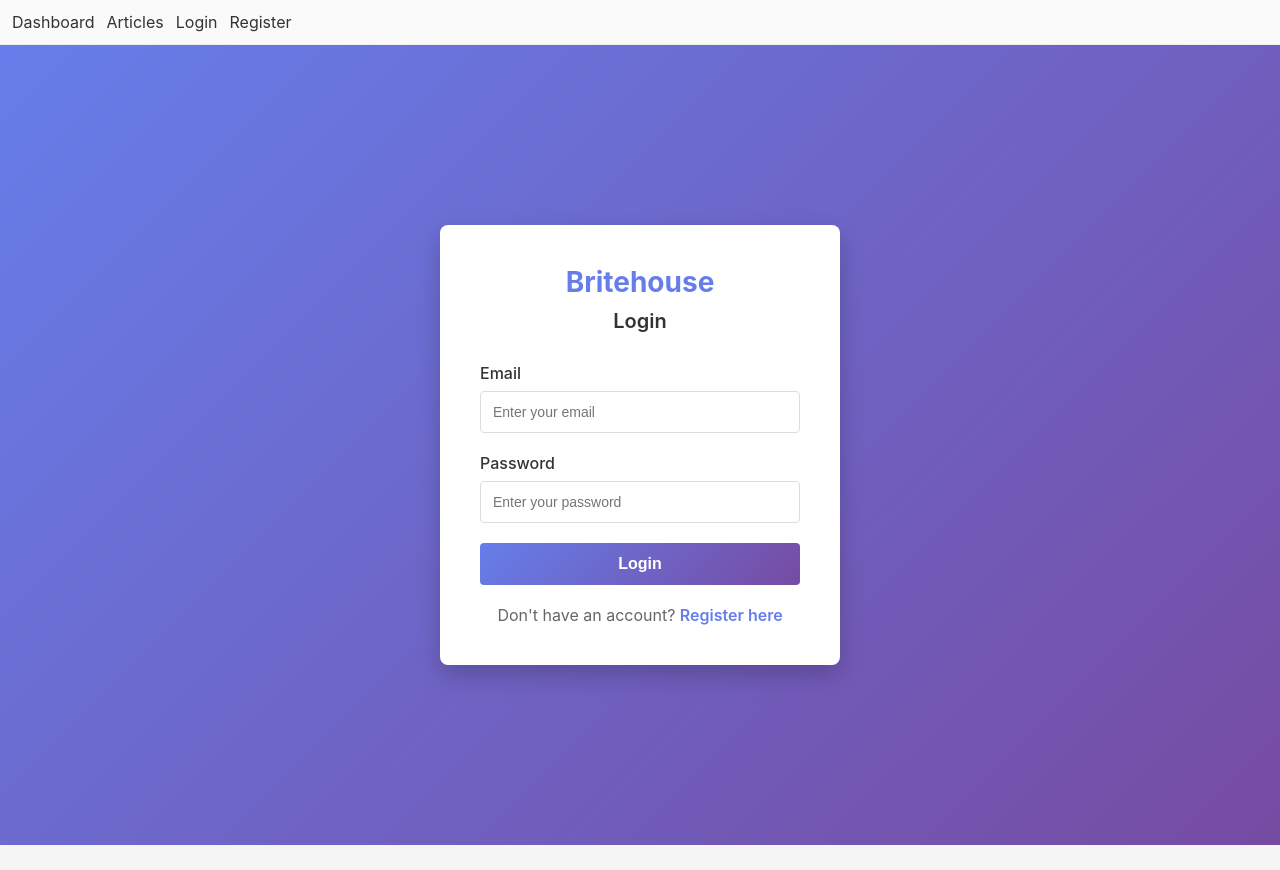
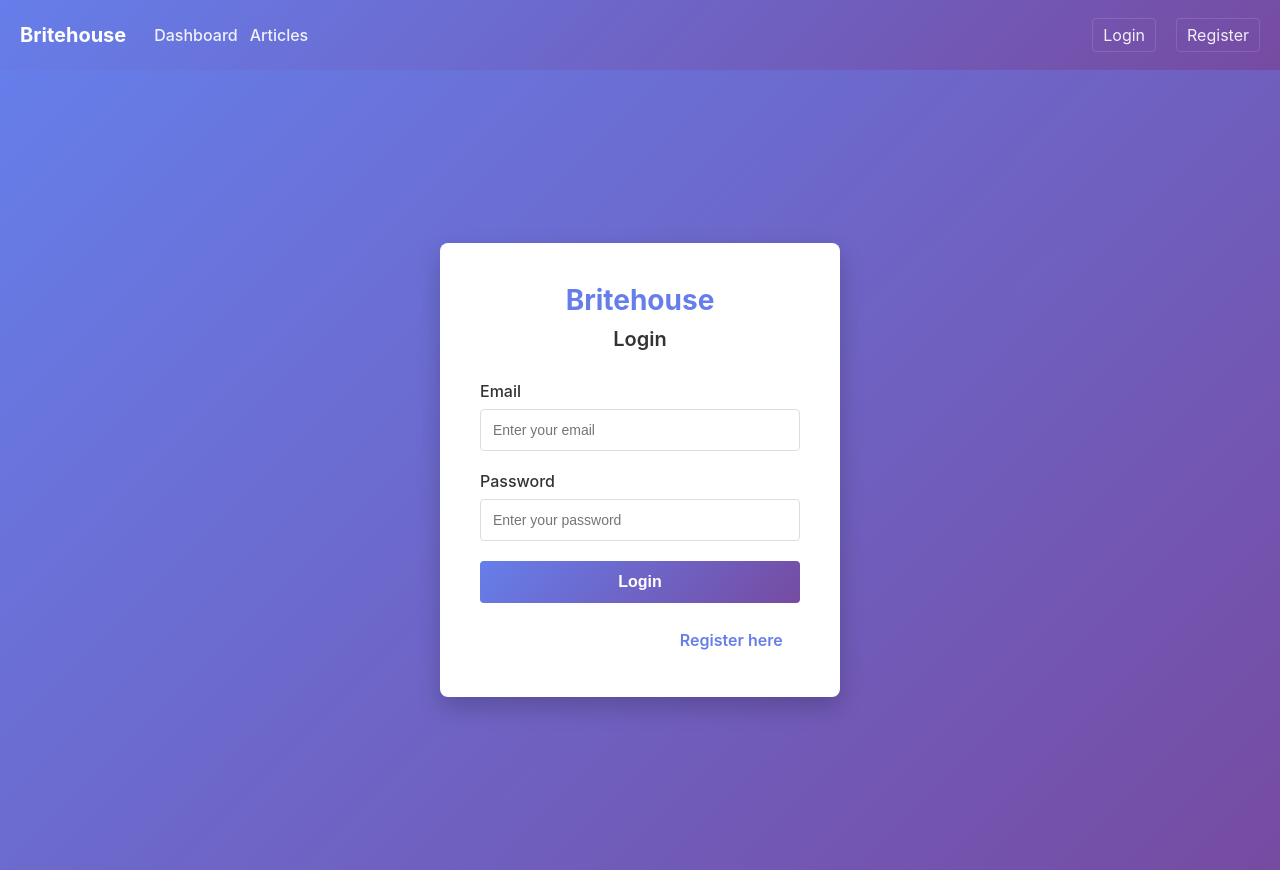
Before and after one commit to BrandonVanHeerden/BritehouseTest, a React (Create React App) app in the folder Front/: page /login in a window 1280 px wide. Before the commit the page ends 845 px from the top, so only its background shows below. Built offline with nearby package versions, Linux system fonts and the light colour scheme; no server answers.

Commit message:
Fix header styling

```diff
--- a/Front/src/App.js
+++ b/Front/src/App.js
@@ -7,6 +7,7 @@ import Register from './pages/Register';
 import Dashboard from './pages/Dashboard';
 import Articles from './pages/Articles';
 import './App.css';
+import './components/Header.css';
 import useAuth from './hooks/useAuth';
 
 function App() {
@@ -43,25 +44,39 @@ function App() {
 }
 
 function HeaderNav() {
-  const { isAuthenticated, logout } = useAuth();
+  const { isAuthenticated, logout, user } = useAuth();
+
+  const handleLogout = () => {
+    logout();
+    window.location.href = '/login';
+  };
 
   return (
-    <header className="app-header">
-      <nav>
-        <Link to="/">Dashboard</Link>
-        <Link to="/articles">Articles</Link>
+    <nav className="navbar">
+      <div className="navbar-brand">
+        <h1>Britehouse</h1>
+        <div className="nav-links">
+          <Link to="/">Dashboard</Link>
+          <Link to="/articles">Articles</Link>
+        </div>
+      </div>
+
+      <div className="navbar-menu">
         {isAuthenticated ? (
-          <button onClick={() => { logout(); window.location.href = '/login'; }} style={{ marginLeft: 8 }}>
-            Logout
-          </button>
+          <>
+            <span className="user-name">Welcome, {user?.email || user?.userId || 'user'}!</span>
+            <button className="logout-btn" onClick={handleLogout}>
+              Logout
+            </button>
+          </>
         ) : (
           <>
-            <Link to="/login">Login</Link>
-            <Link to="/register">Register</Link>
+            <Link to="/login" className="login-link">Login</Link>
+            <Link to="/register" className="register-link">Register</Link>
           </>
         )}
-      </nav>
-    </header>
+      </div>
+    </nav>
   );
 }
 
--- /dev/null
+++ b/Front/src/components/Header.css
@@ -0,0 +1,72 @@
+/* Shared header styles copied from Dashboard navbar */
+.navbar {
+  background: linear-gradient(135deg, #667eea 0%, #764ba2 100%);
+  color: white;
+  padding: 0 20px;
+  display: flex;
+  justify-content: space-between;
+  align-items: center;
+  box-shadow: 0 2px 4px rgba(0, 0, 0, 0.1);
+  height: 70px;
+}
+
+.navbar-brand {
+  display: flex;
+  align-items: center;
+  gap: 16px;
+}
+
+.navbar-brand h1 {
+  margin: 0;
+  font-size: 20px;
+}
+
+.nav-links a {
+  color: rgba(255,255,255,0.9);
+  margin-left: 12px;
+  text-decoration: none;
+  font-weight: 500;
+}
+
+.nav-links a:hover {
+  text-decoration: underline;
+}
+
+.navbar-menu {
+  display: flex;
+  gap: 20px;
+  align-items: center;
+}
+
+.user-name {
+  font-size: 14px;
+}
+
+.logout-btn {
+  background: rgba(255, 255, 255, 0.2);
+  color: white;
+  border: 1px solid white;
+  padding: 8px 16px;
+  border-radius: 4px;
+  cursor: pointer;
+  font-size: 14px;
+  transition: background 0.2s;
+}
+
+.logout-btn:hover {
+  background: rgba(255, 255, 255, 0.3);
+}
+
+.login-link,
+.register-link {
+  color: rgba(255,255,255,0.9);
+  text-decoration: none;
+  padding: 6px 10px;
+  border-radius: 4px;
+  border: 1px solid rgba(255,255,255,0.12);
+}
+
+.login-link:hover,
+.register-link:hover {
+  background: rgba(255,255,255,0.06);
+}
```
